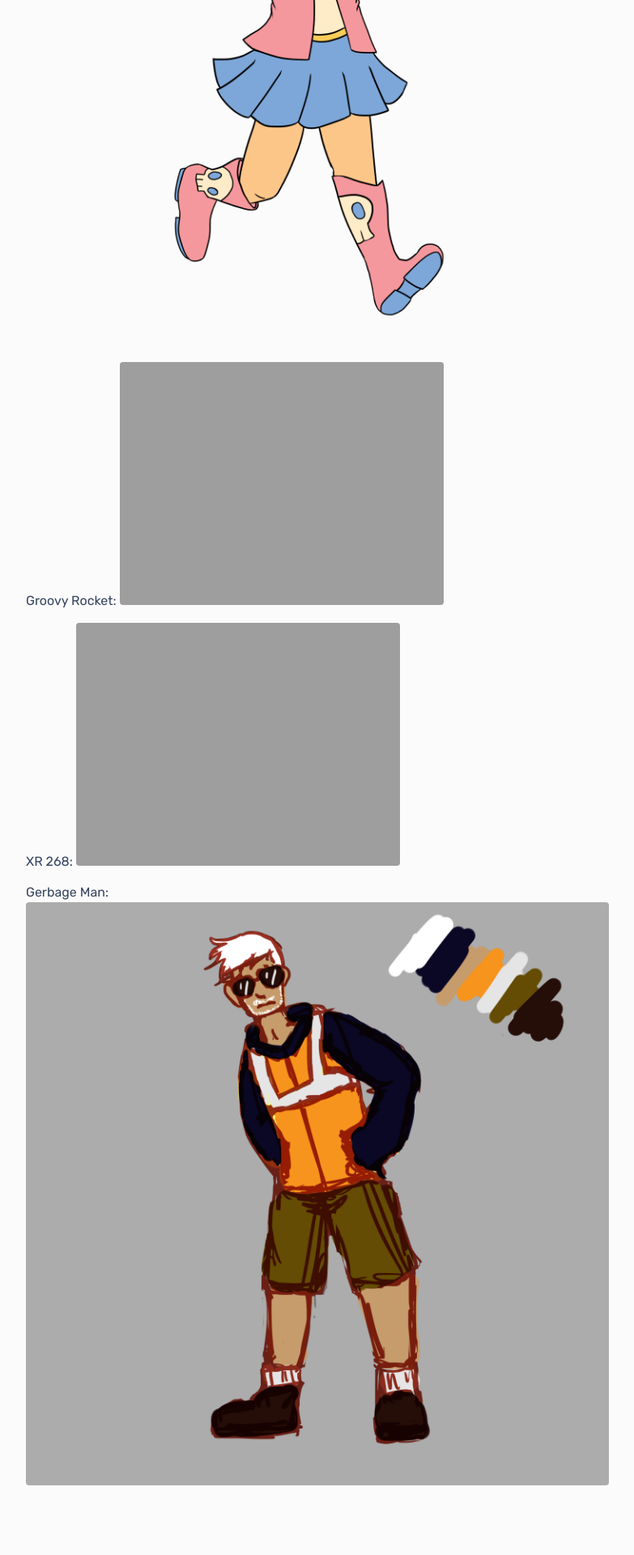
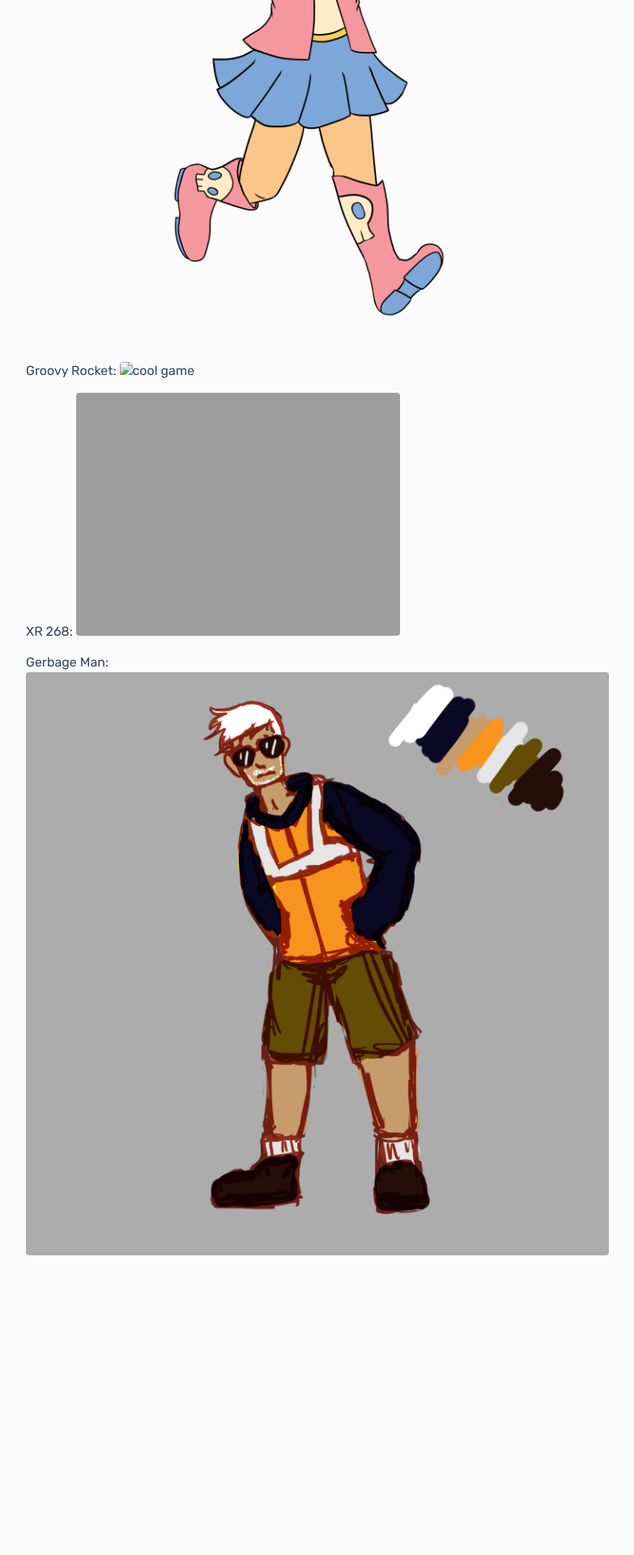
Before and after one commit to DaniBSolomon/danibsolomon.github.io, a Jekyll site: the page built from _games/2016-03-01-sbb.md, in a window 1280 px wide. Shown: the part 920-2840 px from the top of the page at 81% size, without its empty margins (248-1031 px from the left). Built offline with Jekyll 4.4.1, drawn with Linux system fonts in a browser that asks for light colours; after the commit the page ends 2556 px from its top, so only the background shows below that.

Commit message:
Update 2016-03-01-sbb.md

```diff
--- a/_games/2016-03-01-sbb.md
+++ b/_games/2016-03-01-sbb.md
@@ -8,7 +8,7 @@
 
 Sweet Tea: ![cool game]({{ site.github.url }}/img/sbb_sweet_tea.png)
 
-Groovy Rocket: ![cool game]({{ site.github.url }}/img/sbb_groovy_rocket.png)
+Groovy Rocket: ![cool game]({{ site.github.url }}/sbb_groovy_rocket .png)
 
 XR 268: ![cool game]({{ site.github.url }}/img/sbb_xr_268.png)
 
```
